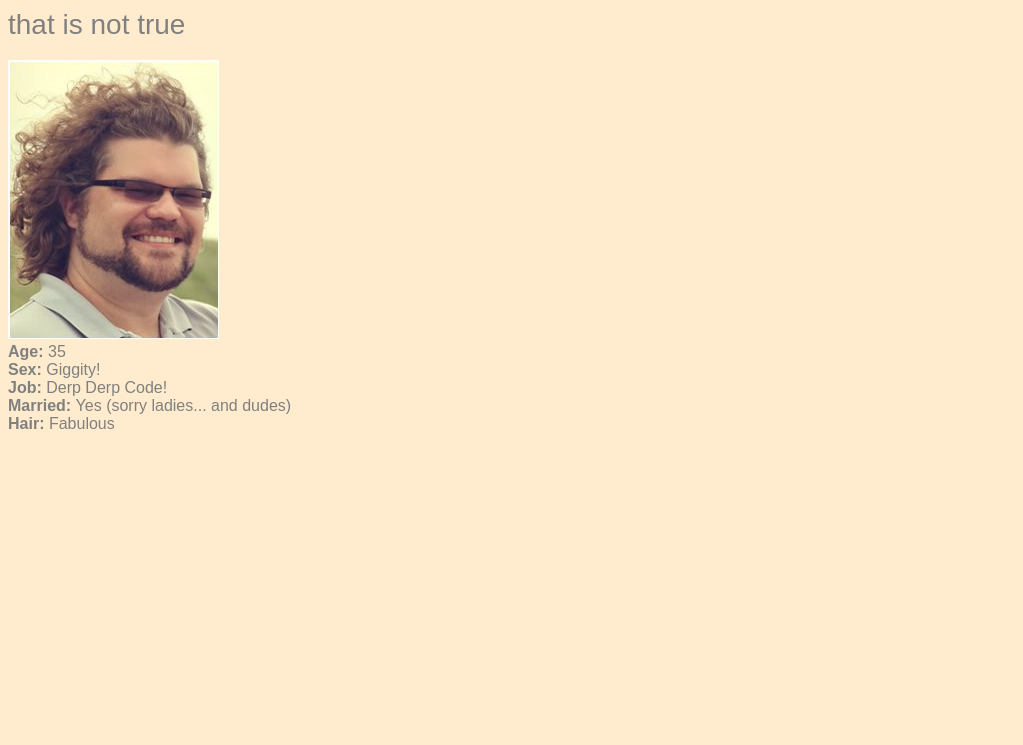
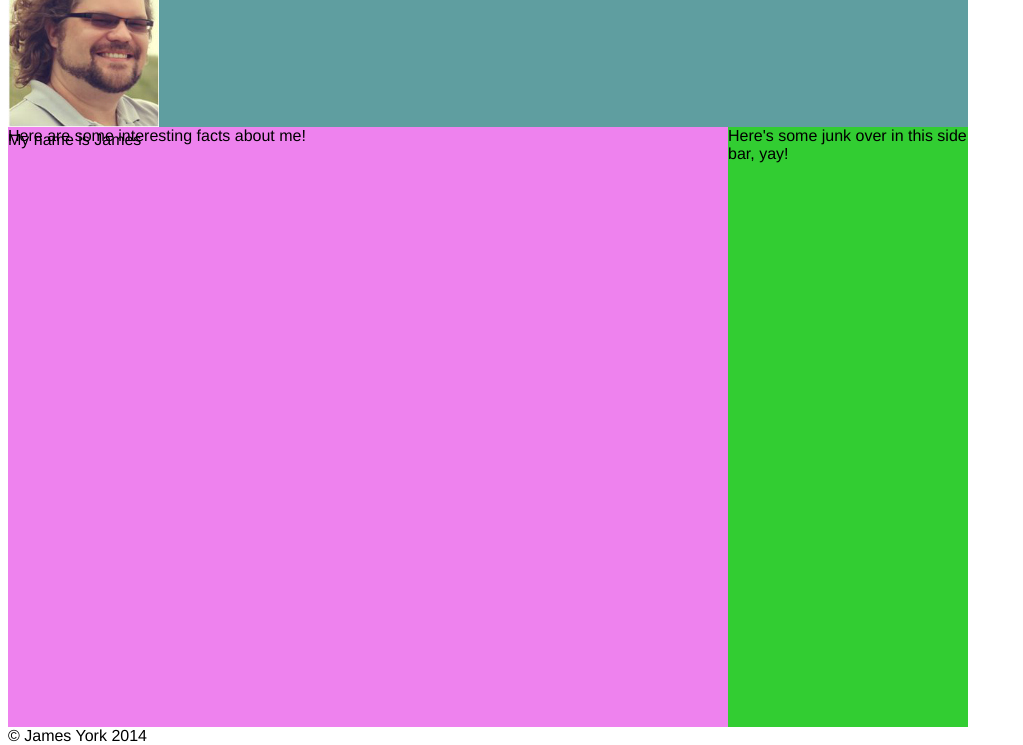
Before and after one commit to kroysemaj/GCC-build-a-dynamic-website, a plain HTML site: page index.html in a window 1280 px wide. Shown: the part 81-826 px from the top of the page, without its empty margins (0-1023 px from the left). Before the commit the page ends 800 px from the top, so only its background shows below. Drawn offline with Linux system fonts and the light colour scheme.

Commit message:
did week 2 sesession 1 homework

```diff
--- a/css/main.css
+++ b/css/main.css
@@ -1,24 +1,31 @@
-body{
-  background-color: blanchedalmond;
-  color: gray;
+body {
+  font-family: "Helvetica Neue", Helvetica, Arial, sans-serif;
 }
 
-h1 {
-  font-size: 36px;
-  font-family: Helvetica Narrow, sans-serif;
-  font-weight: lighter;
+#container {
+  width: 960px;
 }
 
-div{
-  font-family: Helvetica Narrow, sans-serif;
+#header {
+  background-color: cadetblue;
+  height: 200px;
 }
 
-.category {
-  font-weight: bold;
+#content {
+  background-color: violet;
+  width: 75%;
+  height: 600px;
+  float: left;
 }
 
-#subheading {
-  font-size: 28px;
-  font-family: Helvetica Narrow, sans-serif;
-  font-weight: lighter;
+#sidebar {
+  background-color: limegreen;
+  width: 25%;
+  height: 600px;
+  float: right;
 }
+
+#footer {
+  height: 60px;
+  background-color: palegoldenrod;
+}
--- a/index.html
+++ b/index.html
@@ -7,13 +7,23 @@
   <link rel="stylesheet" href="css/main.css">
 </head>
 <body>
-<h1>My name is James and I like to do drawrings!!</h1>
-<h1 id="subheading">that is not true</h1>
-<img src="assets/images/headshot.jpg"/>
-<div><span class="category">Age: </span><span>35</span></div>
-<div><span class="category">Sex: </span><span>Giggity!</span></div>
-<div><span class="category">Job: </span><span>Derp Derp Code!</span></div>
-<div><span class="category">Married: </span><span>Yes (sorry ladies... and dudes)</span></div>
-<div><span class="category">Hair: </span><span>Fabulous</span></div>
+<section id="container">
+  <header id="header" class="">
+    <div>
+      <img src="assets/images/headshot200H.jpg">
+    </div>
+    <span id="title">My name is James</span>
+    <!-- <img src="assets/images/headshot.jpg" height="120px"> -->
+  </header><!-- /header -->
+  <section id="content">
+    Here are some interesting facts about me!
+  </section>
+  <aside id="sidebar">
+    Here's some junk over in this side bar, yay!
+  </aside>
+  <footer id="footer">
+    © James York 2014
+  </footer>
+</section>
 </body>
 </html>
```
Also changed, not shown: assets/images/headshot200H.jpg (added).
